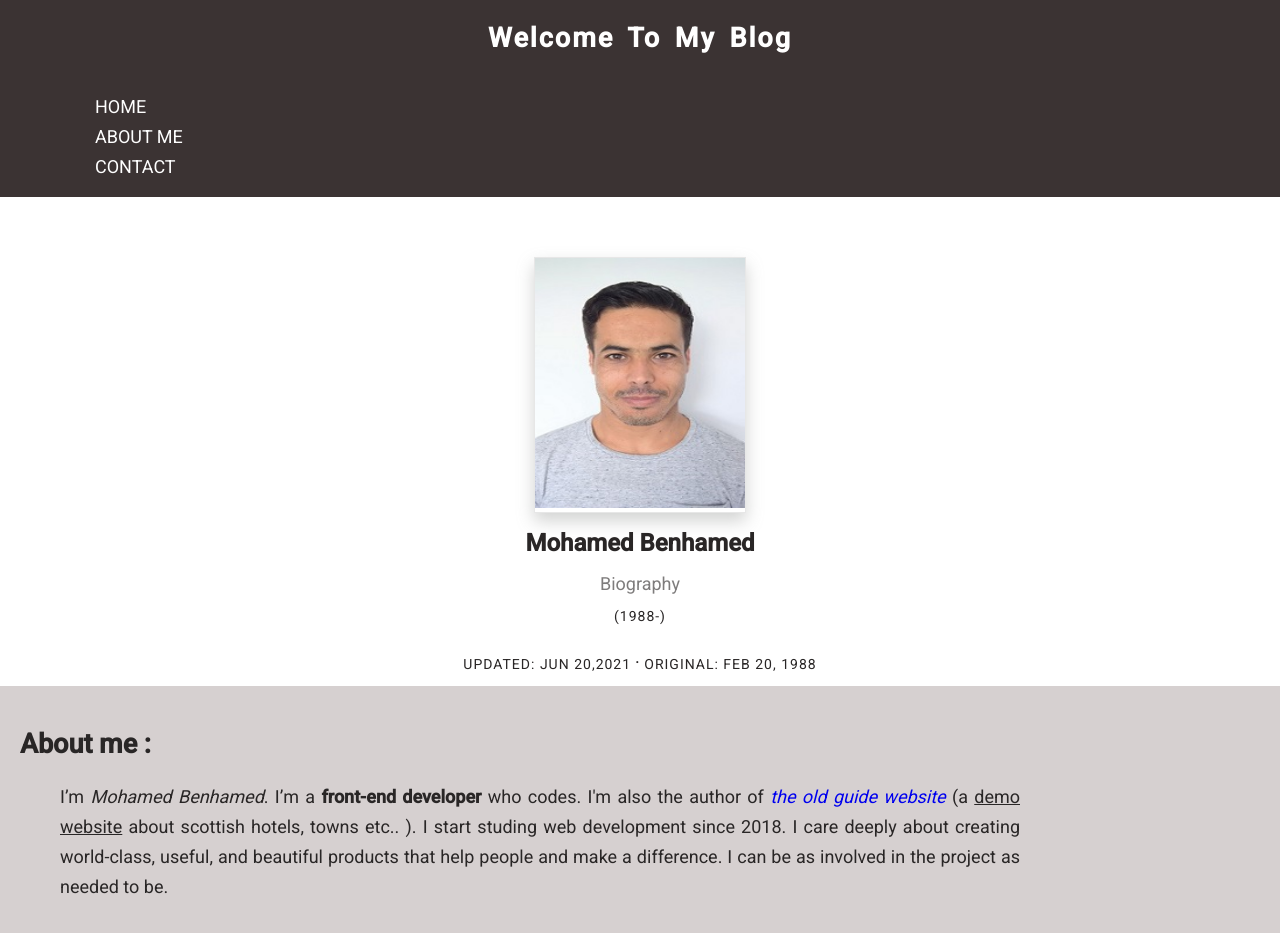
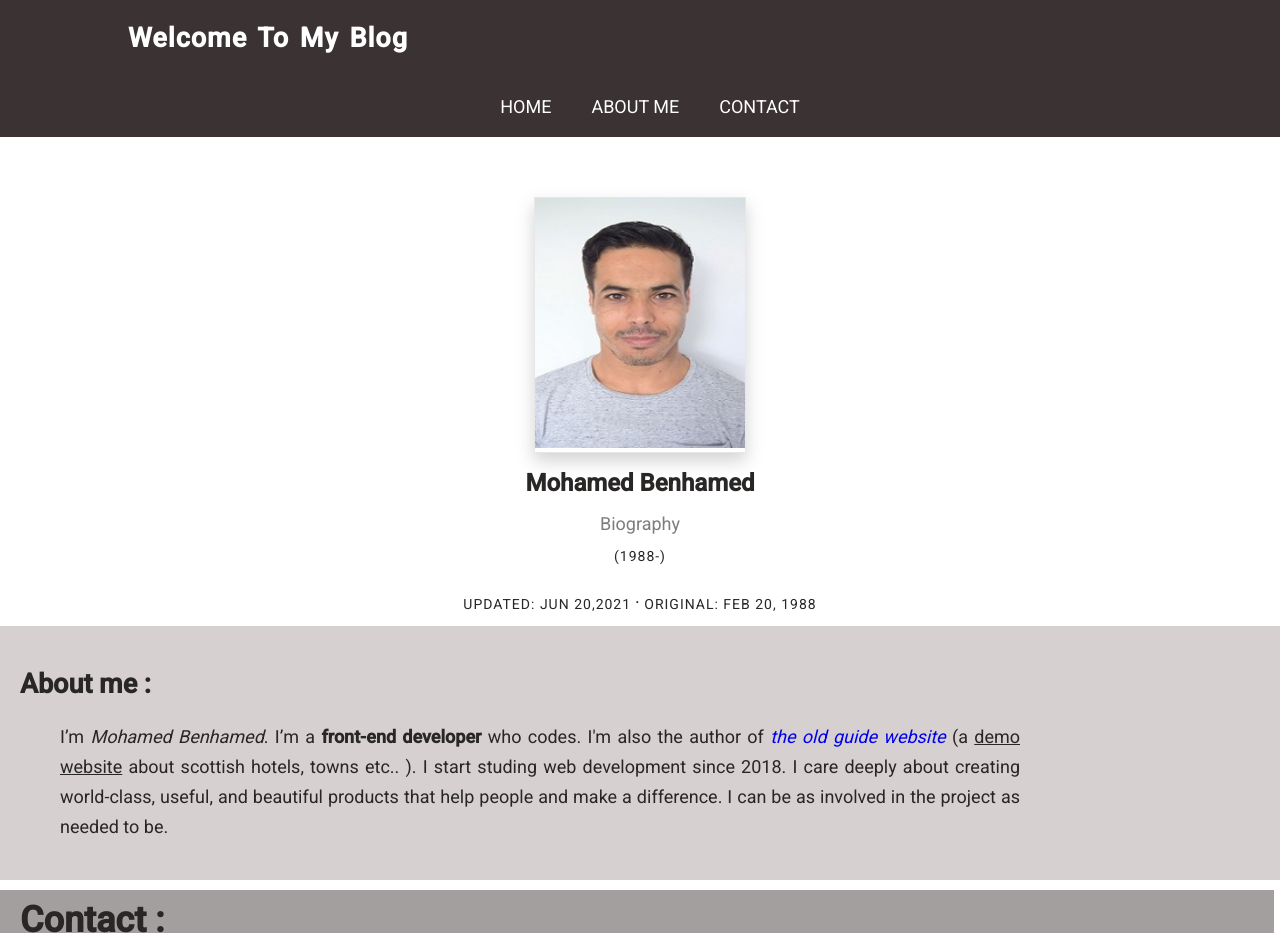
Before and after one commit to mmoha-199/udacity-first-blog, a plain HTML site: page pages/blog.html in a window 1280 px wide. Shown: the top 933 px of the page. Drawn offline with Linux system fonts and the light colour scheme.

Commit message:
typography

```diff
--- a/css/blog.css
+++ b/css/blog.css
@@ -57,8 +57,8 @@ body{
 }
 .nav-top h1{
     text-transform: capitalize;
-    letter-spacing: 2px;
-    word-spacing: 5px;
+    letter-spacing: 1px;
+    word-spacing: 3px;
     padding-bottom: 0%;
 }
 .nav-list{
@@ -83,6 +83,7 @@ body{
     color: inherit;
     padding: 15px;
     line-height: 30px;
+    transition: color 0.2s;
 }
 .nav-list a:hover{
     cursor: pointer;
@@ -237,9 +238,17 @@ body{
 .rights p::first-letter, .rights p a{
     text-transform: capitalize;
 }
+@media screen and (min-width: 426px) {
+    .nav-list{
+        flex-direction: row;
+    }
 @media screen and (min-width: 768px) {
+    .nav-top{
+        text-align: left;
+        padding-left: 10%;
+    }
     .nav-list a{
-        padding-left: 60px;
+        padding: 20px;
     }
     .refer-link{
         flex-direction: row;
```
Also changed, not shown: index.html (+3 -3 lines).
